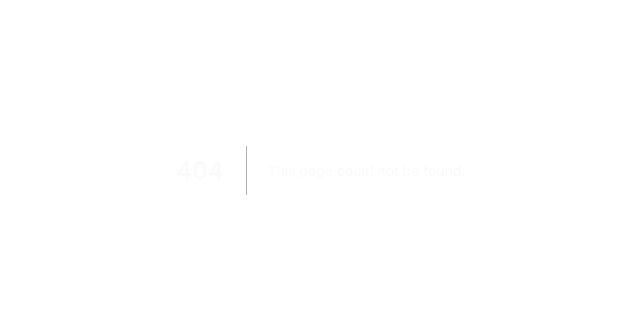
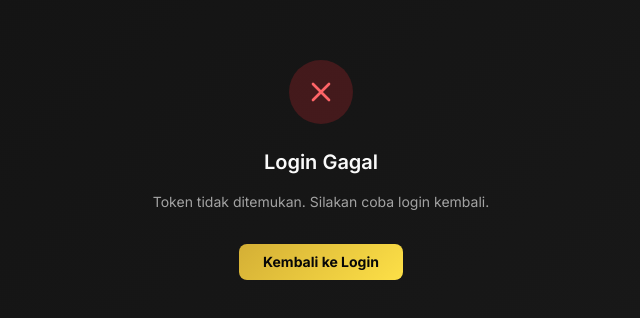
Before and after one commit to saladdin-community/WebSaladdin, a Next.js app: page /callback in a window 1280 px wide. Before the commit this address had no page. Shown: the part 230-548 px from the top of the page, without its empty margins (319-959 px from the left). Built offline with nearby package versions, Linux system fonts and the light colour scheme; a web font is replaced by a local one.

Commit message:
🚧: Integrate with google auth

```diff
--- /dev/null
+++ b/app/(auth)/callback/page.tsx
@@ -0,0 +1,173 @@
+"use client";
+
+import { Suspense, useEffect, useState } from "react";
+import { useRouter, useSearchParams } from "next/navigation";
+import Cookies from "js-cookie";
+
+function CallbackContent() {
+  const router = useRouter();
+  const searchParams = useSearchParams();
+  const [status, setStatus] = useState<"loading" | "success" | "error">(
+    "loading"
+  );
+  const [errorMessage, setErrorMessage] = useState("");
+
+  useEffect(() => {
+    const token = searchParams.get("token");
+    const userRaw = searchParams.get("user");
+    const error = searchParams.get("error");
+
+    if (error) {
+      setErrorMessage(
+        error === "unauthorized"
+          ? "Login dengan Google gagal. Silakan coba lagi."
+          : "Terjadi kesalahan saat login. Silakan coba lagi."
+      );
+      setStatus("error");
+      return;
+    }
+
+    if (!token) {
+      setErrorMessage("Token tidak ditemukan. Silakan coba login kembali.");
+      setStatus("error");
+      return;
+    }
+
+    try {
+      // Save token to cookies (for middleware access)
+      Cookies.set("access_token", token, { expires: 7 });
+
+      // Save token to localStorage
+      localStorage.setItem("access_token", token);
+
+      // Parse and save user data if provided
+      if (userRaw) {
+        try {
+          const user = JSON.parse(decodeURIComponent(userRaw));
+          localStorage.setItem("user", JSON.stringify(user));
+          Cookies.set("user_role", user.role, { expires: 7 });
+
+          setStatus("success");
+          // Redirect based on role
+          if (user.role === "admin") {
+            router.replace("/admin/overview");
+          } else {
+            router.replace("/dashboard");
+          }
+        } catch {
+          // If user JSON fails, still save token and redirect to dashboard
+          localStorage.setItem("user", "{}");
+          setStatus("success");
+          router.replace("/dashboard");
+        }
+      } else {
+        // No user data, redirect to dashboard anyway
+        setStatus("success");
+        router.replace("/dashboard");
+      }
+    } catch (err) {
+      console.error("Error during OAuth callback:", err);
+      setErrorMessage("Terjadi kesalahan. Silakan coba login kembali.");
+      setStatus("error");
+    }
+  }, [searchParams, router]);
+
+  return (
+    <div className="text-center space-y-4">
+      {status === "loading" && (
+        <>
+          <div className="flex justify-center mb-6">
+            <div className="w-16 h-16 rounded-full border-4 border-neutral-700 border-t-gold animate-spin" />
+          </div>
+          <h2 className="text-xl font-semibold text-white">
+            Memproses login Google...
+          </h2>
+          <p className="text-neutral-400 text-sm">Mohon tunggu sebentar.</p>
+        </>
+      )}
+
+      {status === "success" && (
+        <>
+          <div className="flex justify-center mb-6">
+            <div className="w-16 h-16 rounded-full bg-green-500/20 flex items-center justify-center">
+              <svg
+                className="w-8 h-8 text-green-400"
+                fill="none"
+                stroke="currentColor"
+                viewBox="0 0 24 24"
+              >
+                <path
+                  strokeLinecap="round"
+                  strokeLinejoin="round"
+                  strokeWidth={2}
+                  d="M5 13l4 4L19 7"
+                />
+              </svg>
+            </div>
+          </div>
+          <h2 className="text-xl font-semibold text-white">Login berhasil!</h2>
+          <p className="text-neutral-400 text-sm">
+            Mengalihkan ke dashboard...
+          </p>
+        </>
+      )}
+
+      {status === "error" && (
+        <>
+          <div className="flex justify-center mb-6">
+            <div className="w-16 h-16 rounded-full bg-red-500/20 flex items-center justify-center">
+              <svg
+                className="w-8 h-8 text-red-400"
+                fill="none"
+                stroke="currentColor"
+                viewBox="0 0 24 24"
+              >
+                <path
+                  strokeLinecap="round"
+                  strokeLinejoin="round"
+                  strokeWidth={2}
+                  d="M6 18L18 6M6 6l12 12"
+                />
+              </svg>
+            </div>
+          </div>
+          <h2 className="text-xl font-semibold text-white">Login Gagal</h2>
+          <p className="text-neutral-400 text-sm max-w-sm">{errorMessage}</p>
+          <button
+            onClick={() => router.replace("/login")}
+            className="mt-4 btn btn-primary px-6 py-2 text-sm font-sans text-secondary-900"
+          >
+            Kembali ke Login
+          </button>
+        </>
+      )}
+    </div>
+  );
+}
+
+export default function AuthCallbackPage() {
+  return (
+    <div className="min-h-screen bg-gradient-dark flex items-center justify-center">
+      <Suspense
+        fallback={
+          <div className="text-center">
+            <div className="flex justify-center mb-6">
+              <div className="w-16 h-16 rounded-full border-4 border-neutral-700 border-t-gold animate-spin" />
+            </div>
+            <h2 className="text-xl font-semibold text-white">
+              Memproses login...
+            </h2>
+          </div>
+        }
+      >
+        <CallbackContent />
+      </Suspense>
+
+      {/* Background decorations */}
+      <div className="fixed inset-0 -z-10 overflow-hidden">
+        <div className="absolute top-0 left-0 w-64 h-64 bg-linear-to-br from-primary-900/10 to-transparent rounded-full blur-3xl" />
+        <div className="absolute bottom-0 right-0 w-96 h-96 bg-linear-to-tl from-primary-800/10 to-transparent rounded-full blur-3xl" />
+      </div>
+    </div>
+  );
+}
--- a/app/(auth)/login/page.tsx
+++ b/app/(auth)/login/page.tsx
@@ -164,13 +164,15 @@ export default function LoginPage() {
           </div>
 
           <div className="flex flex-col sm:flex-row gap-4">
-            <button className="btn btn-outline flex-1 justify-center items-center gap-3 py-3">
+            <button
+              type="button"
+              onClick={() => {
+                window.location.href = `${process.env.NEXT_PUBLIC_API_URL}/api/auth/google`;
+              }}
+              className="btn btn-outline flex-1 justify-center items-center gap-3 py-3 hover:border-[#4285F4]/60 hover:text-[#4285F4] transition-all duration-300"
+            >
               <FaGoogle className="text-xl" />
               <span>Google</span>
-            </button>
-            <button className="btn btn-outline flex-1 justify-center items-center gap-3 py-3">
-              <FaFacebook className="text-xl" />
-              <span>Facebook</span>
             </button>
           </div>
 
```
